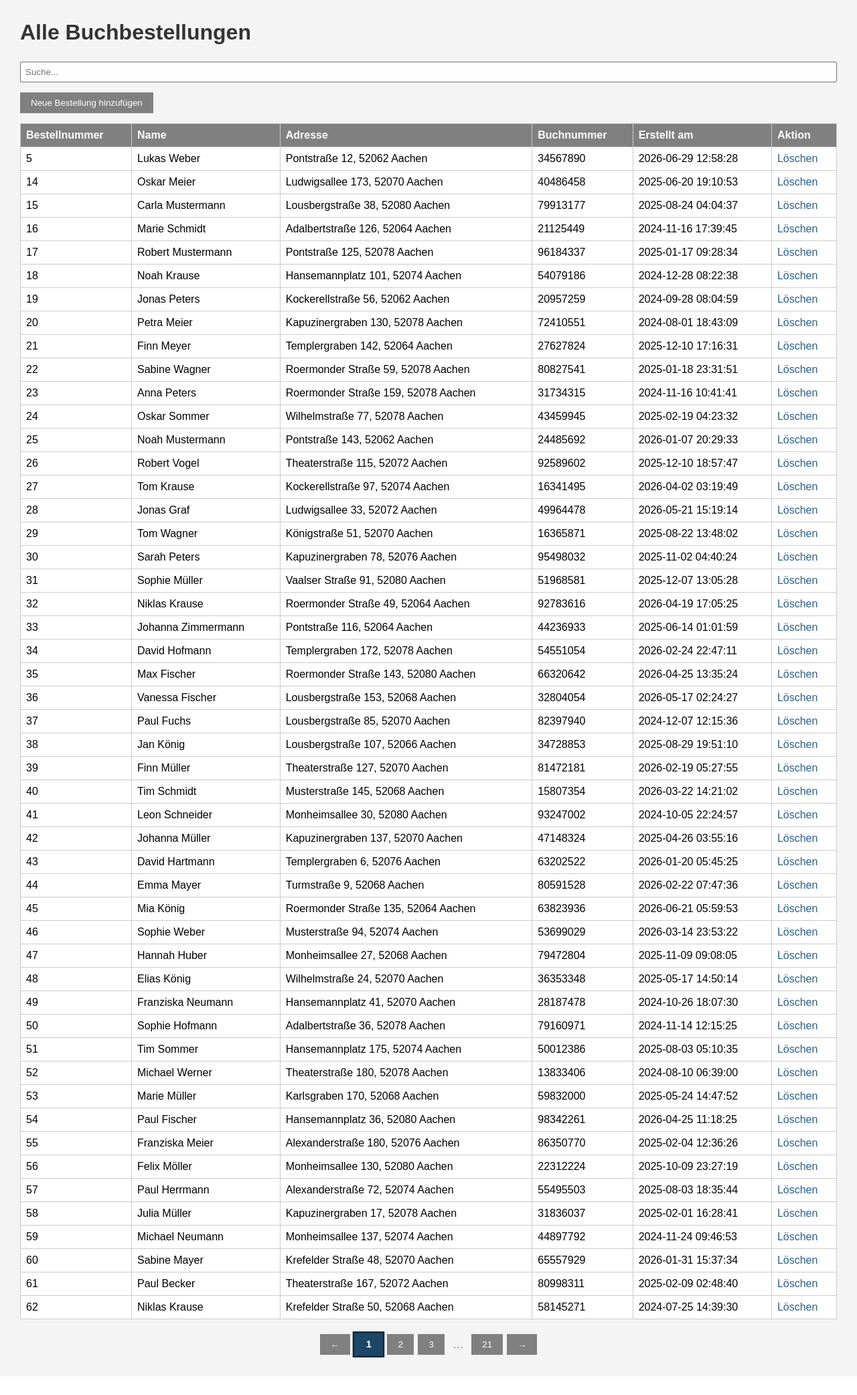
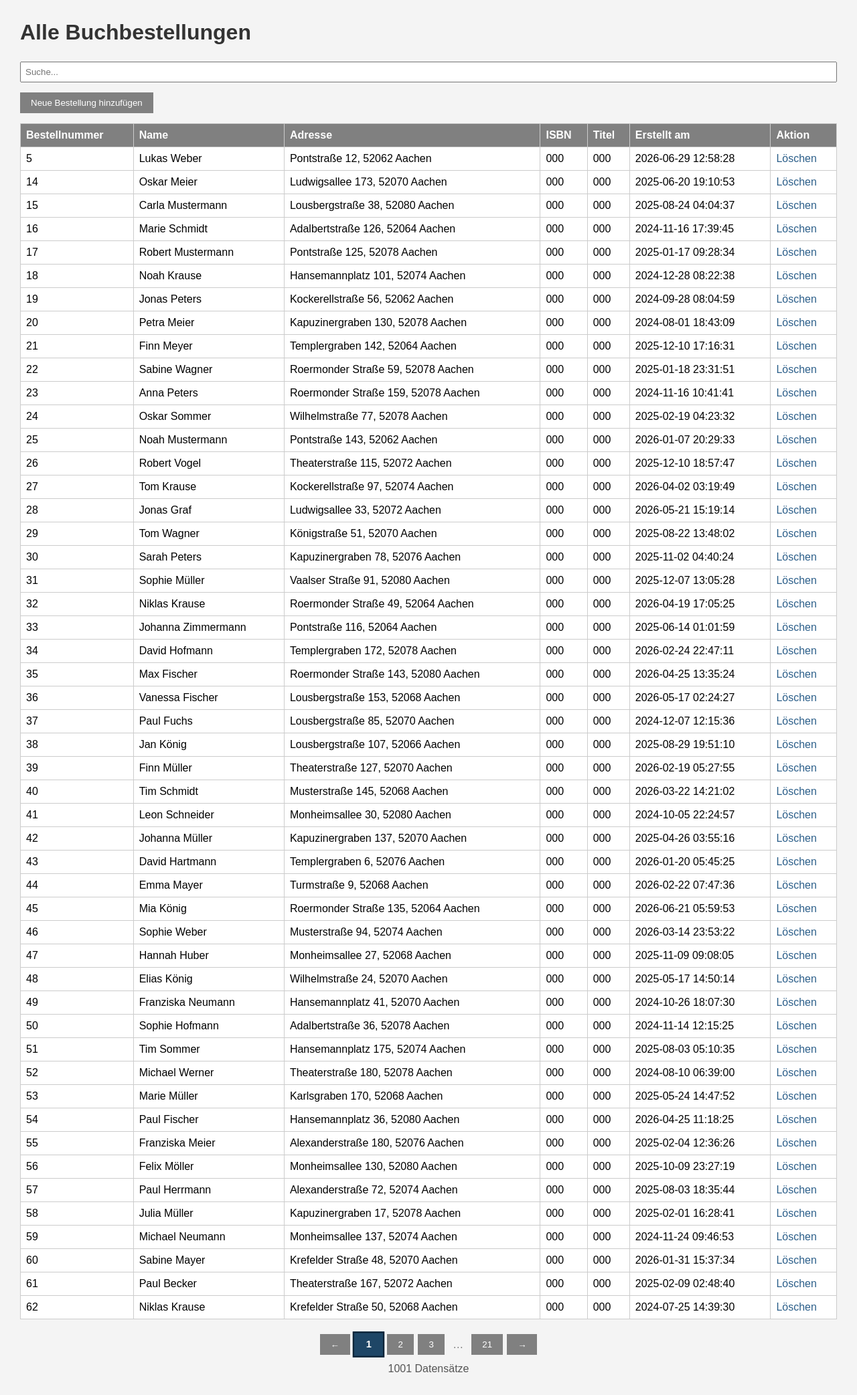
Before and after one commit to zlajander/buchbestellungen-db, a PHP site: page / in a window 1280 px wide. Shown: the whole page at 67% size. Before the commit the page ends 2027 px from the top, so only its background shows below. Run offline with PHP 8.4, Linux system fonts and the light colour scheme; data comes from the database, SQL or seed files in the repository; tables that the repository leaves empty or names only in its code hold one stand-in row (values such as "Sample post"); some libraries are stand-ins or nearby versions.

Commit message:
DB, ISBN, Modal-Formular mit live search

```diff
--- a/funktionen.php
+++ b/funktionen.php
@@ -2,28 +2,32 @@
 
 const PRO_SEITE = 50;
 
-function holeBestellungen($con, $suchbegriff, $seite) {
+function holeBestellungen($con, $suchbegriff, $seite): array {
     $offset = ($seite - 1) * PRO_SEITE;
     $pro_seite = PRO_SEITE;
 
+    $spalten = "b.bestellnummer, b.lesername, b.leseradresse, bu.isbn, bu.titel, b.erstellt_am";
+    $von = "FROM bestellungen b JOIN buecher bu ON b.buch_id = bu.buch_id";
+
     if ($suchbegriff !== "") {
         $suche_like = "%" . $suchbegriff . "%";
+        $wo = "WHERE b.lesername LIKE ? OR bu.titel LIKE ? OR bu.isbn LIKE ?";
 
-        $stmt_total = mysqli_prepare($con, "SELECT COUNT(*) as total FROM bestellungen WHERE lesername LIKE ? OR buchnummer LIKE ?");
-        mysqli_stmt_bind_param($stmt_total, "ss", $suche_like, $suche_like);
+        $stmt_total = mysqli_prepare($con, "SELECT COUNT(*) as total $von $wo");
+        mysqli_stmt_bind_param($stmt_total, "sss", $suche_like, $suche_like, $suche_like);
         mysqli_stmt_execute($stmt_total);
         $result_total = mysqli_stmt_get_result($stmt_total);
         $total = mysqli_fetch_assoc($result_total)['total'];
 
-        $stmt = mysqli_prepare($con, "SELECT * FROM bestellungen WHERE lesername LIKE ? OR buchnummer LIKE ? LIMIT ? OFFSET ?");
-        mysqli_stmt_bind_param($stmt, "ssii", $suche_like, $suche_like, $pro_seite, $offset);
+        $stmt = mysqli_prepare($con, "SELECT $spalten $von $wo LIMIT ? OFFSET ?");
+        mysqli_stmt_bind_param($stmt, "sssii", $suche_like, $suche_like, $suche_like, $pro_seite, $offset);
     } else {
-        $stmt_total = mysqli_prepare($con, "SELECT COUNT(*) as total FROM bestellungen");
+        $stmt_total = mysqli_prepare($con, "SELECT COUNT(*) as total $von");
         mysqli_stmt_execute($stmt_total);
         $result_total = mysqli_stmt_get_result($stmt_total);
         $total = mysqli_fetch_assoc($result_total)['total'];
 
-        $stmt = mysqli_prepare($con, "SELECT * FROM bestellungen LIMIT ? OFFSET ?");
+        $stmt = mysqli_prepare($con, "SELECT $spalten $von LIMIT ? OFFSET ?");
         mysqli_stmt_bind_param($stmt, "ii", $pro_seite, $offset);
     }
 
@@ -41,12 +45,22 @@ function holeBestellungen($con, $suchbegriff, $seite) {
     ];
 }
 
-function zeileHtml($bestellung) {
+function holeBuecher($con): array {
+    $result = mysqli_query($con, "SELECT buch_id, isbn, titel FROM buecher ORDER BY titel");
+    $buecher = [];
+    while ($row = mysqli_fetch_assoc($result)) {
+        $buecher[] = $row;
+    }
+    return $buecher;
+}
+
+function zeileHtml($bestellung): string {
     $html  = "<tr>";
     $html .= "<td>" . htmlspecialchars($bestellung['bestellnummer'], ENT_QUOTES) . "</td>";
     $html .= "<td>" . htmlspecialchars($bestellung['lesername'], ENT_QUOTES) . "</td>";
     $html .= "<td>" . htmlspecialchars($bestellung['leseradresse'], ENT_QUOTES) . "</td>";
-    $html .= "<td>" . htmlspecialchars($bestellung['buchnummer'], ENT_QUOTES) . "</td>";
+    $html .= "<td>" . htmlspecialchars($bestellung['isbn'], ENT_QUOTES) . "</td>";
+    $html .= "<td>" . htmlspecialchars($bestellung['titel'], ENT_QUOTES) . "</td>";
     $html .= "<td>" . htmlspecialchars($bestellung['erstellt_am'], ENT_QUOTES) . "</td>";
     $html .= "<td><form action='loeschen.php' method='post' class='loeschen-form'>";
     $html .= "<input type='hidden' name='id' value='" . htmlspecialchars($bestellung['bestellnummer'], ENT_QUOTES) . "'>";
--- a/index.php
+++ b/index.php
@@ -5,12 +5,14 @@ require "funktionen.php";
 $seite = 1;
 $daten = holeBestellungen($con, "", $seite);
 $seiten_gesamt = (int)ceil($daten['total'] / PRO_SEITE);
+$buecher = holeBuecher($con);
 ?>
 <!DOCTYPE html>
 <html lang="de">
 <head>
     <meta charset="UTF-8">
     <title>Buchbestellungen</title>
+    <link rel="stylesheet" href="https://cdn.jsdelivr.net/npm/select2@4.1.0-rc.0/dist/css/select2.min.css">
     <link rel="stylesheet" href="style.css">
 </head>
 <body>
@@ -41,8 +43,15 @@ $seiten_gesamt = (int)ceil($daten['total'] / PRO_SEITE);
             <label for="leseradresse">Adresse des Lesers:</label>
             <input type="text" id="leseradresse" name="leseradresse" required>
 
-            <label for="buchnummer">Buch-Nummer (8-stellig):</label>
-            <input type="text" id="buchnummer" name="buchnummer" maxlength="8" required>
+            <label for="buch_id">Buch:</label>
+            <select id="buch_id" name="buch_id" required>
+                <option value="">-- Buch auswählen --</option>
+                <?php foreach ($buecher as $buch): ?>
+                    <option value="<?php echo htmlspecialchars($buch['buch_id'], ENT_QUOTES); ?>">
+                        <?php echo htmlspecialchars($buch['titel'] . " (" . $buch['isbn'] . ")", ENT_QUOTES); ?>
+                    </option>
+                <?php endforeach; ?>
+            </select>
 
             <input type="submit" value="Hinzufügen">
         </form>
@@ -54,7 +63,8 @@ $seiten_gesamt = (int)ceil($daten['total'] / PRO_SEITE);
         <th>Bestellnummer</th>
         <th>Name</th>
         <th>Adresse</th>
-        <th>Buchnummer</th>
+        <th>ISBN</th>
+        <th>Titel</th>
         <th>Erstellt am</th>
         <th>Aktion</th>
     </tr>
@@ -63,7 +73,10 @@ $seiten_gesamt = (int)ceil($daten['total'] / PRO_SEITE);
 
 <div id="pagination"></div>
 
+<div id="anzahl-info"><?php echo $daten['total']; ?> Datensätze</div>
+
 <script src="https://code.jquery.com/jquery-3.6.0.min.js"></script>
+<script src="https://cdn.jsdelivr.net/npm/select2@4.1.0-rc.0/dist/js/select2.min.js"></script>
 <script type="text/javascript">
     var debounceTimer;
     var aktuelle_seite = 1;
@@ -78,11 +91,16 @@ $seiten_gesamt = (int)ceil($daten['total'] / PRO_SEITE);
             dataType: "json",
             success: function(response) {
                 $("#bestellungen").html(
-                    "<tr><th>Bestellnummer</th><th>Name</th><th>Adresse</th><th>Buchnummer</th><th>Erstellt am</th><th>Aktion</th></tr>" + response.zeilen
+                    "<tr><th>Bestellnummer</th><th>Name</th><th>Adresse</th><th>ISBN</th><th>Titel</th><th>Erstellt am</th><th>Aktion</th></tr>" + response.zeilen
                 );
                 aktuelle_seite = response.aktuelle_seite;
                 seiten_gesamt = response.seiten_gesamt;
                 erstellePagination(aktuelle_seite, seiten_gesamt);
+                if (suche === "") {
+                    $("#anzahl-info").text(response.total + " Datensätze");
+                } else {
+                    $("#anzahl-info").text(response.total + " Treffer für \"" + suche + "\"");
+                }
                 $("html, body").animate({ scrollTop: 0 }, 200);
             }
         });
@@ -126,6 +144,12 @@ $seiten_gesamt = (int)ceil($daten['total'] / PRO_SEITE);
 
         erstellePagination(aktuelle_seite, seiten_gesamt);
 
+        $("#buch_id").select2({
+            dropdownParent: $("#orderModal"),
+            placeholder: "Buch suchen (Titel oder ISBN)",
+            width: "100%"
+        });
+
         $("#suche").keyup(function(){
             var input = $(this).val();
             aktueller_suchbegriff = input;
@@ -147,7 +171,7 @@ $seiten_gesamt = (int)ceil($daten['total'] / PRO_SEITE);
                 data: {
                     lesername: $("#lesername").val(),
                     leseradresse: $("#leseradresse").val(),
-                    buchnummer: $("#buchnummer").val()
+                    buch_id: $("#buch_id").val()
                 },
                 dataType: "json",
                 success: function(response) {
--- a/style.css
+++ b/style.css
@@ -169,6 +169,12 @@ button:hover {
     color: #777;
 }
 
+#anzahl-info {
+    text-align: center;
+    margin-top: 10px;
+    color: #555;
+}
+
 #pagination button.aktiv {
     background-color: #1e4666;
     font-weight: bold;
```
Also changed, not shown: hinzufuegen.php (+12 -7 lines).
